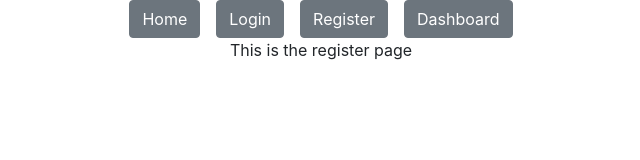
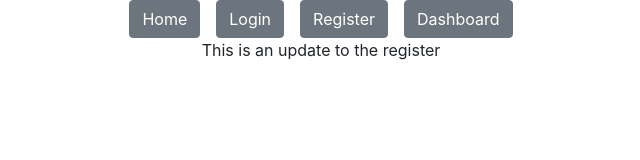
Before and after one commit to ABIGAIL-design/birdpreneur_frontend, a React (Create React App) app: page /register in a window 1280 px wide. Shown: the top 160 px of the page, without its empty margins (319-959 px from the left). Built offline with nearby package versions, Linux system fonts and the light colour scheme.

Commit message:
I made changes to register

```diff
--- a/src/pages/Register.js
+++ b/src/pages/Register.js
@@ -3,7 +3,7 @@ import React from 'react'
 export default function Register() {
     return (
         <div>
-            <p>This is the register page</p>
+            <p>This is an update to the register</p>
         </div>
     )
 }
```
